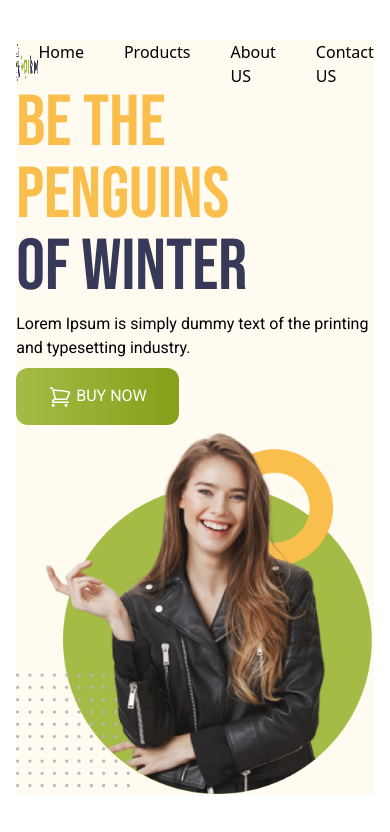
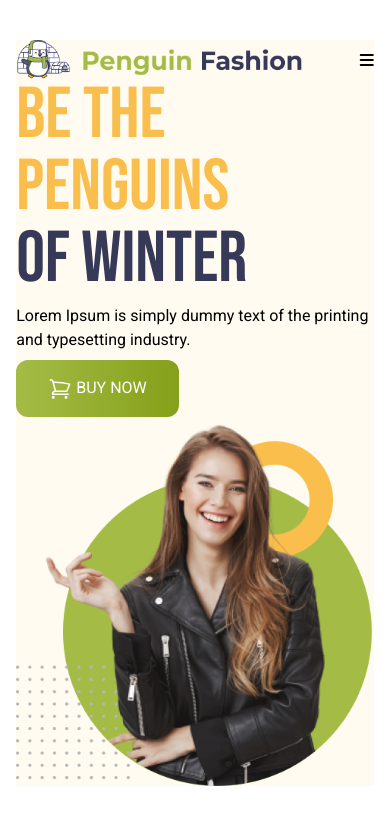
Before and after one commit to indrojitmondal/Penguin-Fashion-design-using-Tailwind, a plain HTML site: page index.html in a window 390 px wide. Drawn offline with nearby package versions, Linux system fonts and the light colour scheme.

Commit message:
responsive for header

```diff
--- a/index.html
+++ b/index.html
@@ -4,6 +4,7 @@
     <meta charset="UTF-8">
     <meta name="viewport" content="width=device-width, initial-scale=1.0">
     <title>Penguin Fashion  using Tailwind</title>
+    <script src="https://kit.fontawesome.com/b5a83736f2.js" crossorigin="anonymous"></script>
     <script src="https://cdn.tailwindcss.com"></script>
     <link rel="preconnect" href="https://fonts.googleapis.com">
 <link rel="preconnect" href="https://fonts.gstatic.com" crossorigin>
@@ -29,11 +30,14 @@
         <div>
             <img class="w-72 h-10" src="icons/logo.png" alt="">
         </div>
-        <div class="flex gap-10">
+        <div class="lg:flex gap-10 hidden">
             <a class="block" href="">Home</a>
             <a class="block" href="">Products</a>
             <a class="block" href="">About US</a>
             <a class="block" href="">Contact US</a>
+        </div>
+        <div class="lg:hidden">
+            <i class="fa-solid fa-bars"></i>
         </div>
     </nav>
    <!--Banner section  -->
```
